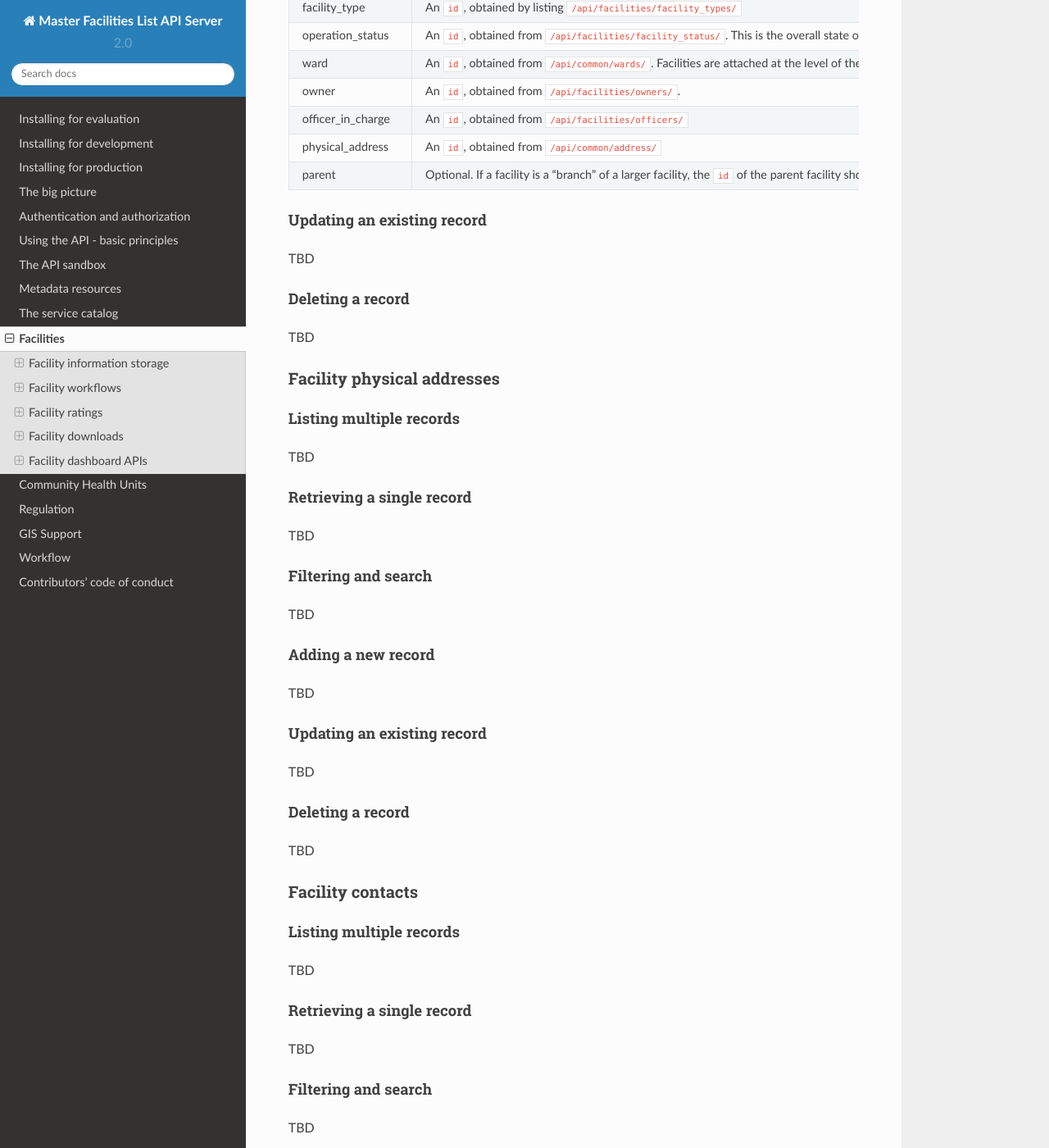
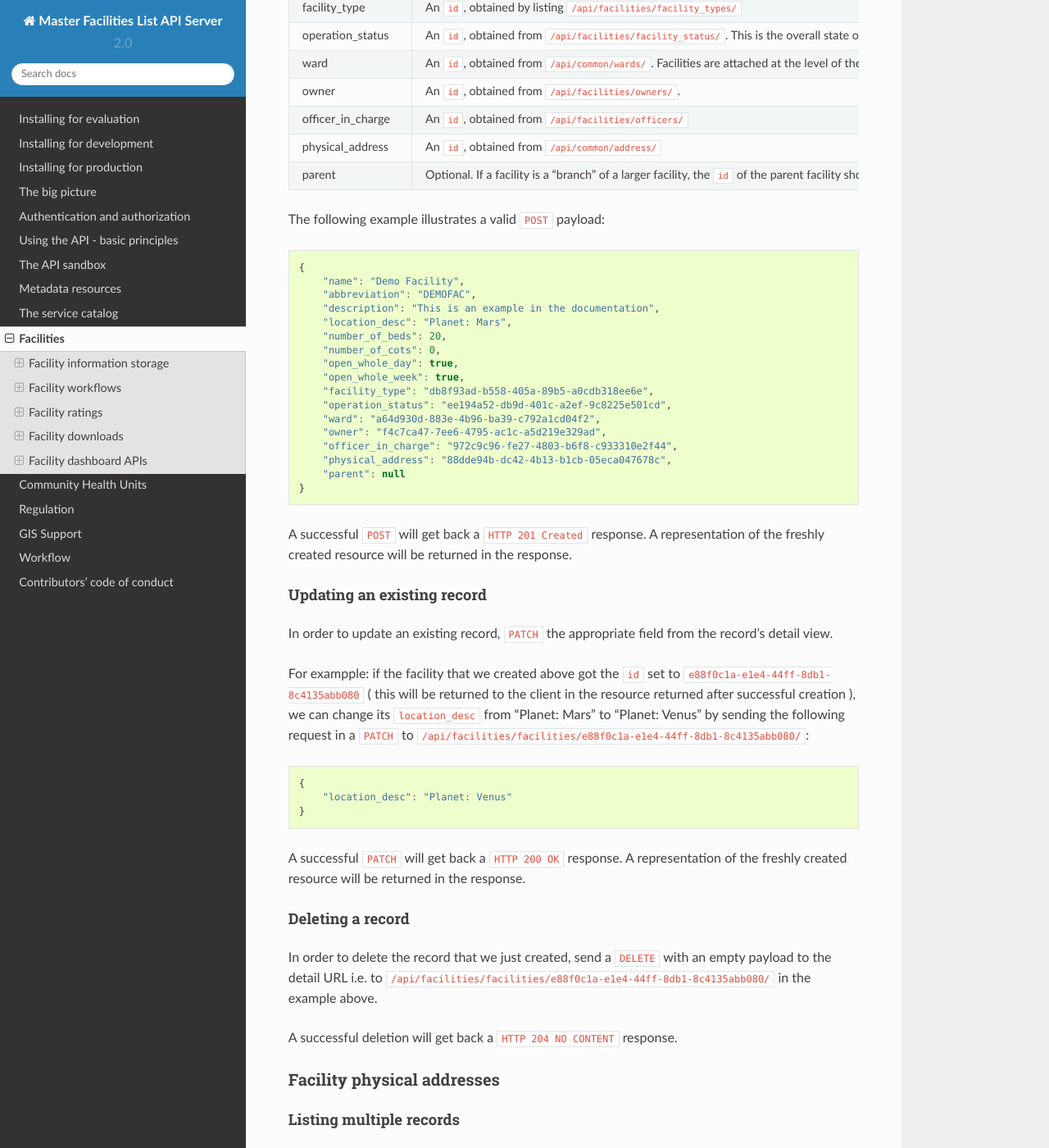
Before and after one commit to MasterFacilityList/mfl_api, a Sphinx documentation site: the page built from docs/10_facilities.rst, in a window 1280 px wide and 1400 px high, scrolled down 3350 px. Shown: the whole window at 82% size. Built offline with Sphinx 7.4.7 and the Read the Docs theme 2.0.0, drawn with Linux system fonts in a browser that asks for light colours.

Commit message:
Completed docs on main facility creation

```diff
--- a/docs/10_facilities.rst
+++ b/docs/10_facilities.rst
@@ -136,13 +136,59 @@ physical_address    An ``id``, obtained from ``/api/common/address/``
 parent              Optional. If a facility is a "branch" of a larger facility, the ``id`` of the parent facility should be supplied here.
 =================== ===========================================================
 
+The following example illustrates a valid ``POST`` payload:
+
+.. code-block:: javascript
+
+    {
+        "name": "Demo Facility",
+        "abbreviation": "DEMOFAC",
+        "description": "This is an example in the documentation",
+        "location_desc": "Planet: Mars",
+        "number_of_beds": 20,
+        "number_of_cots": 0,
+        "open_whole_day": true,
+        "open_whole_week": true,
+        "facility_type": "db8f93ad-b558-405a-89b5-a0cdb318ee6e",
+        "operation_status": "ee194a52-db9d-401c-a2ef-9c8225e501cd",
+        "ward": "a64d930d-883e-4b96-ba39-c792a1cd04f2",
+        "owner": "f4c7ca47-7ee6-4795-ac1c-a5d219e329ad",
+        "officer_in_charge": "972c9c96-fe27-4803-b6f8-c933310e2f44",
+        "physical_address": "88dde94b-dc42-4b13-b1cb-05eca047678c",
+        "parent": null
+    }
+
+A successful ``POST`` will get back a ``HTTP 201 Created`` response. A
+representation of the freshly created resource will be returned in the
+response.
+
 Updating an existing record
 ~~~~~~~~~~~~~~~~~~~~~~~~~~~~~~
-TBD
+In order to update an existing record, ``PATCH`` the appropriate field from
+the record's detail view.
+
+For exampple: if the facility that we created above got the ``id`` set to
+``e88f0c1a-e1e4-44ff-8db1-8c4135abb080`` ( this will be returned to the client
+in the resource returned after successful creation ), we can change its
+``location_desc`` from "Planet: Mars" to "Planet: Venus" by sending the
+following request in a ``PATCH`` to ``/api/facilities/facilities/e88f0c1a-e1e4-44ff-8db1-8c4135abb080/``:
+
+.. code-block:: javascript
+
+    {
+        "location_desc": "Planet: Venus"
+    }
+
+A successful ``PATCH`` will get back a ``HTTP 200 OK`` response. A
+representation of the freshly created resource will be returned in the
+response.
 
 Deleting a record
 ~~~~~~~~~~~~~~~~~~~~~
-TBD
+In order to delete the record that we just created, send a ``DELETE`` with an
+empty payload to the detail URL i.e. to ``/api/facilities/facilities/e88f0c1a-e1e4-44ff-8db1-8c4135abb080/`` in the example above.
+
+A successful deletion will get back a ``HTTP 204 NO CONTENT`` response.
 
 Facility physical addresses
 ++++++++++++++++++++++++++++++
```
Also changed, not shown: 1 other file.
